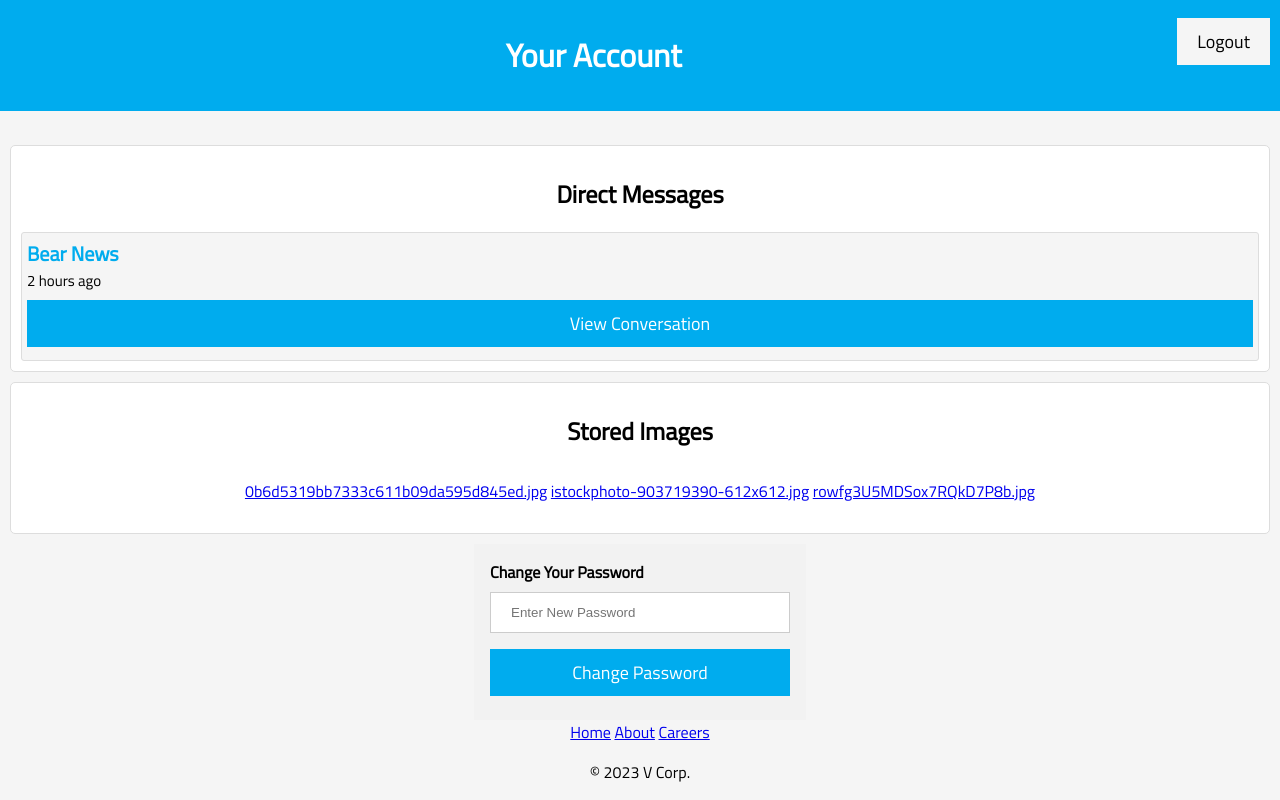
After one commit to CyberTrainingExercise/Glowing-Violin, a PHP site: page /account.php in a window 1280 px wide. The commit adds this page. Run offline with PHP 8.4, Linux system fonts and the light colour scheme.

Commit message:
overhaul

```diff
--- /dev/null
+++ b/account.php
@@ -0,0 +1,210 @@
+<?php
+    // if((!isset($_SESSION["loggedin"])) || $_SESSION["loggedin"] === false){
+    //     header('location: logform.php?err');
+    // }
+    function fetchMessages($id){
+        include "config.php";
+        $currentUser = $_SESSION['id'];
+
+        $query1 = "SELECT users.username, messages.content FROM messages join users on messages.sender = users.user_id where (messages.receiver = '$currentUser' and messages.sender = '$id')
+            or (messages.sender = '$currentUser' and messages.receiver = '$id) order by stamp";
+
+        $result = mysqli_query($link, $query1);
+
+        while($row = mysqli_fetch_array($result)){
+            $messages[] = [$row['username'],$row['content']];
+        }
+
+        return json_encode($comments);
+
+    }
+
+    // $messages1 = fetchMessages('1');
+    // $messages2 = fetchMessages('2');
+    // $messages3 = fetchMessages('3');
+    // $messages4 = fetchMessages('4');
+    // $messages5 = fetchMessages('5');
+?>
+<!DOCTYPE html>
+<html lang="en">
+<head>
+    <meta charset="UTF-8">
+    <meta name="viewport" content="width=device-width, initial-scale=1.0">
+    <title>Y (formerly Chirper)</title>
+    <style>
+        @font-face { font-family: TitilliumWeb; src: url('fonts/TitilliumWeb-Regular.ttf'); }
+        h1 {
+            font-family: TitilliumWeb
+        }
+        body {
+            font-family: TitilliumWeb;
+            margin: 0;
+            padding: 0;
+            background-color: #f5f5f5;
+        }
+        header {
+            background-color: #00acee;
+            color: white;
+            padding: 10px;
+            text-align: center;
+        }
+        .category {
+            background-color: white;
+            border: 1px solid #ddd;
+            padding: 10px;
+            margin: 10px;
+            border-radius: 5px;
+            text-align: center;
+        }
+        .dm {
+            background-color: #f5f5f5;
+            border: 1px solid #ddd;
+            padding: 5px;
+            margin-top: 5px;
+            border-radius: 3px;
+            font-size: 20px;
+            text-align: left;
+        }
+        .dm p {
+            margin: 0;
+        }
+        .dm .username {
+            color: #00acee;
+            font-weight: bold;
+        }
+        .dm .timestamp {
+            font-size: 15px;
+        }
+        .display{
+            background-color: white;
+            padding: 10px;
+            margin: 10px;
+            border-radius: 5px;
+            text-align: center;
+        }
+
+        #loginButton {
+            background-color: #f5f5f5;
+            color: black;
+            padding: 10px 20px;
+            margin: 8px 0;
+            border: none;
+            cursor: pointer;
+            width: 100%;
+            font-family: TitilliumWeb;
+            font-size: large;
+        }
+        .passwordReset {
+            width: 300px;
+            padding: 16px;
+            background-color: #f2f2f2;
+            margin: 0 auto;
+        }
+
+        input[type=text],
+        input[type=password] {
+            width: 100%;
+            padding: 12px 20px;
+            margin: 8px 0;
+            display: inline-block;
+            border: 1px solid #ccc;
+            box-sizing: border-box;
+        }
+
+        button {
+            background-color: #00acee;
+            color: white;
+            padding: 10px 20px;
+            margin: 8px 0;
+            border: none;
+            cursor: pointer;
+            width: 100%;
+            font-family: TitilliumWeb;
+            font-size: large;
+        }
+
+        button:hover {
+            opacity: 0.75;
+        }
+        footer {
+            font-family: TitilliumWeb;
+        }
+    </style>
+</head>
+<body>
+    <header>
+        <div style="float: right;">
+            <form id="login" action="logout.php" method="post">
+                <button type="submit" id="loginButton">Logout</input>
+            </form>
+        </div>
+        <h1>Your Account</h1>
+    </header>
+    <br>
+    <div class="category" id="dms">
+        <h2>Direct Messages</h2>
+        <div class="threads" id="threads">
+            <div class="dm">
+                <p class="username">Bear News</p>
+                <p class="timestamp">2 hours ago</p>
+                <button type="submit" id="dmOpener">View Conversation</button>
+                <div class = "thread">
+
+                </div>
+            </div>
+        </div>
+    </div>
+    <div class="category" id="images">
+        <h2>Stored Images</h2>
+        <div class="display">
+            <?php foreach (glob('User1/images/*') as $filename){ ?>
+                <a href="User1/images/<?php echo basename($filename); ?>"><?php echo basename($filename); ?></a>
+            <?php } ?>
+            </div>
+    </div>
+    <div class="passwordReset">
+        <form id="loginForm" action="pwchange.php" method="post">
+            <label for="Change Your Password"><b>Change Your Password</b></label>
+            <input type="password" placeholder="Enter New Password" name="password" required>
+            <button type="submit">Change Password</button>
+        </form>
+    </div>
+</body>
+<footer>
+    <div style="text-align: center;">
+        <a href="index.php">Home</a>
+        <a href="about.html">About</a>
+        <a href="careers.html">Careers</a>
+    </div>
+    <p style="text-align: center;">© 2023 V Corp.</p>
+</footer>
+<script>
+
+    temp = {
+        user1:['admin','2 hours ago'],
+        user2:['PoeTAto','1 day ago']
+    };
+
+
+    // Function to generate comment HTML
+
+    function generateDM(comment) {
+        return `
+            <div class="dm">
+                <p class="username">${user[0]}</p>
+                <p class="timestamp">${user[1]}</p>
+            </div>
+        `;
+    }
+
+    // Function to populate comments
+    function populateDMs(data) {
+        const commentsContainer = document.getElementById(`threads`);
+        data.forEach(user => {
+            commentsContainer.innerHTML += generateDM(user);
+        })
+    }
+
+    populateDMs(temp);
+</script>
+</html>
--- a/logform.php
+++ b/logform.php
@@ -1,3 +1,6 @@
+<?php
+session_start();
+?>
 <html>
 
 <head>
--- a/setup.sql
+++ b/setup.sql
@@ -2,5 +2,7 @@ create database website;
 use website;
 create table users(user_id int not null auto_increment, username varchar(255) not null, password varchar(255) not null, primary key (user_id));
 insert into users (username, password) values ('admin','password'),('PoeTAto','potato');
-create table comments(post_id int not null, poster_id int not null, content varchar(255) not null, primary key(post_id));
+create table comments(post_id int not null, poster_id int not null, content varchar(500) not null);
 insert into comments(post_id, poster_id, content) values (1, 2, 'Great post, Bear! 📉📉📉😮');
+create table messages(sender int not null, receiver int not null, content varchar(500) not null, stamp TIMESTAMP DEFAULT CURRENT_TIMESTAMP ON UPDATE CURRENT_TIMESTAMP)
+insert into messages(sender, receiver, content) values (2, 1, 'Hey man whats up?');
```
Also changed, not shown: add_comment.php (added, +23 -0 lines), config.php (+12 -4 lines), index.php (+130 -86 lines), login.php (+6 -4 lines), packages.txt (+14 -3 lines), pwchange.php (added, +25 -0 lines), test.js (+29 -5 lines), User1/images/0b6d5319bb7333c611b09da595d845ed.jpg (added), User1/images/istockphoto-903719390-612x612.jpg (added), User1/images/rowfg3U5MDSox7RQkD7P8b.jpg (added).
